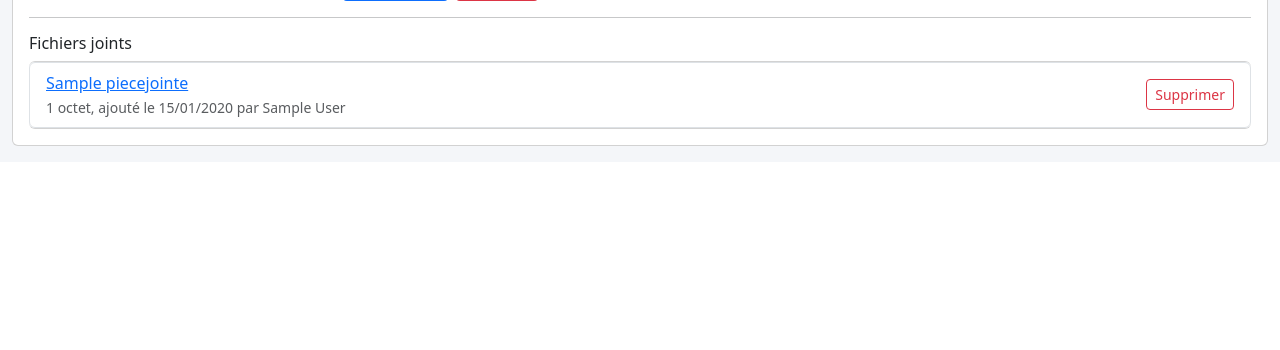
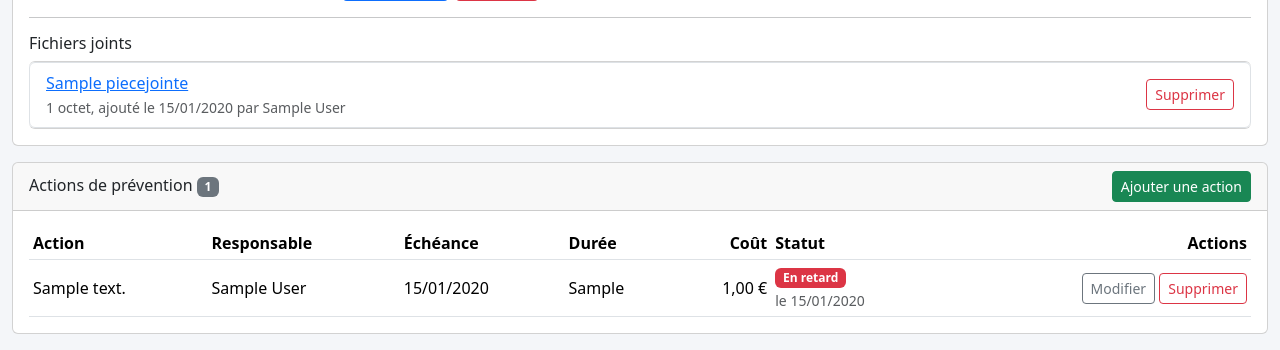
Before and after one commit to Noethys/Previthys, a Django app: page /risques/1/modifier/ in a window 1280 px wide. Shown: the part 793-1143 px from the top of the page. Before the commit the page ends 939 px from the top, so only its background shows below. Run offline with Django 5.2, Linux system fonts and the light colour scheme; a user stored in the database is signed in; data comes from the database, SQL or seed files in the repository; tables that the repository leaves empty hold one stand-in row (values such as "Sample post"); some libraries are stand-ins or nearby versions.

Commit message:
Améliorations sur l'affichage et la modification es risques

```diff
--- a/previthys/core/forms/actions.py
+++ b/previthys/core/forms/actions.py
@@ -16,15 +16,18 @@ from core.utils import filtre_structure
 class FormulaireAction(FormulaireBase):
     class Meta:
         model = ActionPrevention
-        fields = ["risque", "description", "responsable", "echeance", "statut", "date_realisation"]
+        fields = ["risque", "description", "responsable", "echeance", "duree", "cout", "statut", "date_realisation"]
+        labels = {"cout": "Coût (€)"}
         widgets = {
+            "duree": forms.TextInput(attrs={"placeholder": "Ex. : 2 jours, 1 demi-journée, 3 heures"}),
+            "cout": forms.NumberInput(attrs={"step": "0.01", "min": "0", "placeholder": "0,00"}),
             "echeance": forms.DateInput(attrs={"type": "date"}, format="%Y-%m-%d"),
             "date_realisation": forms.DateInput(attrs={"type": "date"}, format="%Y-%m-%d"),
         }
 
     def __init__(self, *args, **kwargs):
         super().__init__(*args, **kwargs)
-        if self.user is not None:
+        if self.user is not None and "risque" in self.fields:
             self.fields["risque"].queryset = Risque.objects.filter(filtre_structure(self.user, "unite__")).select_related("unite")
         self.fields["responsable"].queryset = get_user_model().objects.filter(is_active=True)
         self.fields["responsable"].label_from_instance = lambda u: u.get_full_name() or u.get_username()
@@ -38,3 +41,10 @@ class FormulaireAction(FormulaireBase):
         else:
             donnees["date_realisation"] = None
         return donnees
+
+
+class FormulaireActionRisque(FormulaireAction):
+    """Action saisie depuis la fiche d'un risque : le risque est imposé par la page, il n'est donc pas proposé."""
+
+    class Meta(FormulaireAction.Meta):
+        fields = ["description", "responsable", "echeance", "duree", "cout", "statut", "date_realisation"]
--- a/previthys/core/static/core/core.css
+++ b/previthys/core/static/core/core.css
@@ -42,3 +42,7 @@ table.table-document th:nth-child(5), table.table-document td:nth-child(5) { wid
 
 /* Photos jointes à un risque, affichées et imprimées dans le document unique, à une taille raisonnable. */
 .photo-risque-impression { width: 90px; height: 70px; object-fit: cover; border-radius: 4px; border: 1px solid var(--bs-border-color); }
+
+/* Liste des risques : actions de prévention associées, une par ligne. */
+.liste-actions li { font-size: .875rem; white-space: normal; }
+.liste-actions li + li { margin-top: 2px; }
--- /dev/null
+++ b/previthys/core/templates/core/_modale_action.html
@@ -0,0 +1,27 @@
+<div class="modal fade" id="action-{% if action %}{{ action.pk }}{% else %}nouvelle{% endif %}" tabindex="-1" aria-labelledby="action-{% if action %}{{ action.pk }}{% else %}nouvelle{% endif %}-titre" aria-hidden="true">
+  <div class="modal-dialog modal-dialog-centered modal-lg">
+    <form method="post" action="{{ url_action }}" class="modal-content" novalidate>
+      {% csrf_token %}
+      <div class="modal-header">
+        <h2 class="modal-title h5" id="action-{% if action %}{{ action.pk }}{% else %}nouvelle{% endif %}-titre">{{ titre_modale }}</h2>
+        <button type="button" class="btn-close" data-bs-dismiss="modal" aria-label="Fermer"></button>
+      </div>
+      <div class="modal-body">
+        <p class="text-body-secondary small">Risque : {{ object.danger }}</p>
+        <div class="row">
+        {% for field in form_action %}
+          <div class="mb-3 {% if field.name == 'description' %}col-12{% else %}col-md-6{% endif %}">
+            <label class="form-label" for="{{ field.id_for_label }}">{{ field.label }}</label>
+            {{ field }}
+            {% if field.help_text %}<small class="form-text text-body-secondary">{{ field.help_text }}</small>{% endif %}
+          </div>
+        {% endfor %}
+        </div>
+      </div>
+      <div class="modal-footer">
+        <button type="button" class="btn btn-secondary" data-bs-dismiss="modal">Annuler</button>
+        <button type="submit" class="btn btn-primary">Enregistrer</button>
+      </div>
+    </form>
+  </div>
+</div>
--- a/previthys/core/templates/core/form.html
+++ b/previthys/core/templates/core/form.html
@@ -67,4 +67,5 @@
       {% endif %}
     {% endif %}
   </div>
+  {% block complements %}{% endblock %}
 {% endblock %}
--- /dev/null
+++ b/previthys/core/templates/core/risque.html
@@ -0,0 +1,63 @@
+{% extends "core/form.html" %}
+{% comment %}Fiche d'un risque : formulaire du risque (core/form.html) + ses actions de prévention, gérées dans des fenêtres modales.{% endcomment %}
+{% block complements %}
+{% if perms.core.view_actionprevention %}
+  <div class="card mt-3" id="actions">
+    <div class="card-header d-flex justify-content-between align-items-center">
+      <h2 class="h6 mb-0">Actions de prévention{% if actions_risque %} <span class="badge text-bg-secondary">{{ actions_risque|length }}</span>{% endif %}</h2>
+      {% if object and perms.core.add_actionprevention %}
+        <button type="button" class="btn btn-sm btn-success" data-bs-toggle="modal" data-bs-target="#action-nouvelle">Ajouter une action</button>
+      {% endif %}
+    </div>
+    <div class="card-body">
+      {% if not object %}
+        <p class="text-body-secondary mb-0">Enregistrez d'abord le risque : vous pourrez ensuite lui associer des actions de prévention.</p>
+      {% elif actions_risque %}
+        <div class="table-responsive">
+          <table class="table table-sm align-middle mb-0">
+            <thead><tr><th>Action</th><th>Responsable</th><th>Échéance</th><th>Durée</th><th class="text-end">Coût</th><th>Statut</th><th class="text-end">Actions</th></tr></thead>
+            <tbody>
+              {% for action, statut, form_action in actions_risque %}
+                <tr>
+                  <td>{{ action.description|linebreaksbr }}</td>
+                  <td>{% if action.responsable %}{{ action.responsable.get_full_name|default:action.responsable.get_username }}{% endif %}</td>
+                  <td class="text-nowrap">{{ action.echeance|date:"d/m/Y" }}</td>
+                  <td>{{ action.duree }}</td>
+                  <td class="text-end text-nowrap">{{ action.cout_affiche }}</td>
+                  <td class="text-nowrap">{{ statut }}{% if action.date_realisation %}<br><small class="text-body-secondary">le {{ action.date_realisation|date:"d/m/Y" }}</small>{% endif %}</td>
+                  <td class="text-end text-nowrap">
+                    {% if perms.core.change_actionprevention %}
+                      <button type="button" class="btn btn-sm btn-outline-secondary" data-bs-toggle="modal" data-bs-target="#action-{{ action.pk }}">Modifier</button>
+                    {% endif %}
+                    {% if perms.core.delete_actionprevention %}
+                      <form method="post" action="{% url 'risques_actions_supprimer' object.pk action.pk %}" class="d-inline" data-confirmer="Supprimer cette action de prévention ?">
+                        {% csrf_token %}
+                        <button type="submit" class="btn btn-sm btn-outline-danger">Supprimer</button>
+                      </form>
+                    {% endif %}
+                  </td>
+                </tr>
+              {% endfor %}
+            </tbody>
+          </table>
+        </div>
+      {% else %}
+        <p class="text-body-secondary mb-0">Aucune action de prévention pour ce risque.</p>
+      {% endif %}
+    </div>
+  </div>
+
+  {% if object %}
+    {% if perms.core.add_actionprevention %}
+      {% url 'risques_actions_ajouter' object.pk as url_action %}
+      {% include "core/_modale_action.html" with action=None titre_modale="Ajouter une action de prévention" form_action=form_nouvelle_action url_action=url_action %}
+    {% endif %}
+    {% if perms.core.change_actionprevention %}
+      {% for action, statut, form_action in actions_risque %}
+        {% url 'risques_actions_modifier' object.pk action.pk as url_action %}
+        {% include "core/_modale_action.html" with titre_modale="Modifier une action de prévention" url_action=url_action %}
+      {% endfor %}
+    {% endif %}
+  {% endif %}
+{% endif %}
+{% endblock %}
--- a/previthys/core/urls.py
+++ b/previthys/core/urls.py
@@ -31,6 +31,9 @@ urlpatterns = [
     path("risques/ajouter/", risques.Ajouter.as_view(), name="risques_ajouter"),
     path("risques/<int:pk>/modifier/", risques.Modifier.as_view(), name="risques_modifier"),
     path("risques/<int:pk>/supprimer/", risques.Supprimer.as_view(), name="risques_supprimer"),
+    path("risques/<int:risque>/actions/ajouter/", actions.RisqueAjouter.as_view(), name="risques_actions_ajouter"),
+    path("risques/<int:risque>/actions/<int:pk>/modifier/", actions.RisqueModifier.as_view(), name="risques_actions_modifier"),
+    path("risques/<int:risque>/actions/<int:pk>/supprimer/", actions.RisqueSupprimer.as_view(), name="risques_actions_supprimer"),
     path("risques/pieces-jointes/<int:pk>/telecharger/", pieces_jointes.Telecharger.as_view(), name="pieces_jointes_telecharger"),
     path("risques/pieces-jointes/<int:pk>/supprimer/", pieces_jointes.Supprimer.as_view(), name="pieces_jointes_supprimer"),
 
--- a/previthys/core/views/crud.py
+++ b/previthys/core/views/crud.py
@@ -128,8 +128,11 @@ class Supprimer(AccesDuerp, DeleteView):
         collecteur.collect([self.object])
         ctx["bloquants"] = self._decrire(collecteur.protected)
         ctx["dependances"] = [(self._nom(m, len(o)), len(o)) for m, o in collecteur.model_objs.items() if m is not self.model]
-        ctx.update({"titre": self.titre, "url_liste": reverse(self.url_liste)})
+        ctx.update({"titre": self.titre, "url_liste": self.url_retour()})
         return ctx
+
+    def url_retour(self):
+        return reverse(self.url_liste)
 
     @staticmethod
     def _nom(modele, nombre):
@@ -147,7 +150,7 @@ class Supprimer(AccesDuerp, DeleteView):
             self.object.delete()
         except ProtectedError as e:
             messages.error(self.request, "Suppression impossible : cet élément est utilisé par %s." % ", ".join(self._decrire(e.protected_objects)))
-            return HttpResponseRedirect(reverse(self.url_liste))
+            return HttpResponseRedirect(self.url_retour())
         consigner(self.request, "suppression", self.object)
         messages.success(self.request, "Suppression effectuée")
-        return HttpResponseRedirect(reverse(self.url_liste))
+        return HttpResponseRedirect(self.url_retour())
--- a/previthys/core/views/risques.py
+++ b/previthys/core/views/risques.py
@@ -4,8 +4,10 @@
 #  Distribué sous licence GNU GPL.
 
 from django.db.models import Count
-from django.utils.html import format_html
+from django.utils.html import format_html, format_html_join
+from django.utils.text import Truncator
 
+from core.forms.actions import FormulaireActionRisque
 from core.forms.risques import FormulaireRisque
 from core.models import PieceJointe, Risque
 from core.utils import filtre_structure
@@ -17,6 +19,22 @@ COULEURS_NIVEAU = {"faible": "success", "moyen": "warning", "critique": "danger"
 
 def badge_niveau(risque):
     return format_html('<span class="badge text-bg-{}">{} ({})</span>', COULEURS_NIVEAU[risque.niveau], risque.niveau.capitalize(), risque.cotation)
+
+
+def badge_statut(action):
+    if action.en_retard:
+        return format_html('<span class="badge text-bg-danger">En retard</span>')
+    couleur = {"a_faire": "secondary", "en_cours": "primary", "terminee": "success"}.get(action.statut, "secondary")
+    return format_html('<span class="badge text-bg-{}">{}</span>', couleur, action.get_statut_display())
+
+
+def liste_actions(risque):
+    """Cellule « Actions de prévention » de la liste des risques : une ligne par action, avec son statut."""
+    actions = list(risque.actions.all())
+    if not actions:
+        return format_html('<span class="text-body-secondary">Aucune</span>')
+    return format_html('<ul class="list-unstyled mb-0 liste-actions">{}</ul>', format_html_join(
+        "", '<li>{} {}</li>', ((badge_statut(a), Truncator(a.description).chars(60)) for a in actions)))
 
 
 class AjoutPiecesJointes:
@@ -34,25 +52,27 @@ class Liste(crud.Liste):
     model = Risque
     titre = "Risques"
     description = "Cotation = gravité × fréquence : faible (1-3), moyen (4-8), critique (9-16)."
-    colonnes = ["ID", "Unité", "Catégorie", "Danger", "Fréquence", "Gravité", "Maîtrise", "Niveau", "Fichiers"]
+    colonnes = ["ID", "Unité", "Danger", "Catégorie", "Fréquence", "Gravité", "Maîtrise", "Niveau", "Actions de prévention", "Fichiers"]
     ordre = "7,desc"
     url_ajouter, url_modifier, url_supprimer = "risques_ajouter", "risques_modifier", "risques_supprimer"
 
     def get_queryset(self):
-        return Risque.objects.select_related("unite", "categorie").annotate(nbre_pieces_jointes=Count("pieces_jointes")).filter(filtre_structure(self.request.user, "unite__"))
+        return Risque.objects.select_related("unite", "categorie").prefetch_related("actions").annotate(nbre_pieces_jointes=Count("pieces_jointes")).filter(filtre_structure(self.request.user, "unite__"))
 
     def cellules(self, o):
-        return [o.pk, o.unite.nom, o.categorie.nom, o.danger, o.frequence, o.gravite, o.maitrise, (badge_niveau(o), o.cotation), o.nbre_pieces_jointes]
+        return [o.pk, o.unite.nom, o.danger, o.categorie.nom, o.frequence, o.gravite, o.maitrise, (badge_niveau(o), o.cotation), (liste_actions(o), len(o.actions.all())), o.nbre_pieces_jointes]
 
 
 class Ajouter(AjoutPiecesJointes, crud.Ajouter):
     model, form_class = Risque, FormulaireRisque
+    template_name = "core/risque.html"
     titre, url_liste, url_ajouter = "Ajouter un risque", "risques_liste", "risques_ajouter"
     description = "Décrivez le danger, cotez-le et listez les mesures déjà en place. Vous pouvez joindre des photos ou des documents."
 
 
 class Modifier(AjoutPiecesJointes, crud.Modifier):
     model, form_class = Risque, FormulaireRisque
+    template_name = "core/risque.html"
     titre, url_liste = "Modifier un risque", "risques_liste"
 
     def get_queryset(self):
@@ -61,6 +81,13 @@ class Modifier(AjoutPiecesJointes, crud.Modifier):
     def get_context_data(self, **kwargs):
         ctx = super().get_context_data(**kwargs)
         ctx["pieces_jointes"] = self.object.pieces_jointes.select_related("ajoute_par").all()
+        if self.request.user.has_perm("core.view_actionprevention"):
+            # Un formulaire prérempli par action (fenêtre « Modifier ») et un formulaire vierge (fenêtre « Ajouter »).
+            # auto_id distinct pour chaque fenêtre : les identifiants HTML restent uniques dans la page.
+            ctx["actions_risque"] = [
+                (a, badge_statut(a), FormulaireActionRisque(instance=a, user=self.request.user, auto_id="id_action%d_%%s" % a.pk))
+                for a in self.object.actions.select_related("responsable")]
+            ctx["form_nouvelle_action"] = FormulaireActionRisque(user=self.request.user, auto_id="id_nouvelle_action_%s")
         return ctx
 
 
```
Also changed, not shown: previthys/core/models.py (+10 -0 lines), previthys/core/views/actions.py (+57 -4 lines), previthys/core/migrations/0008_action_duree_cout.py (added).
